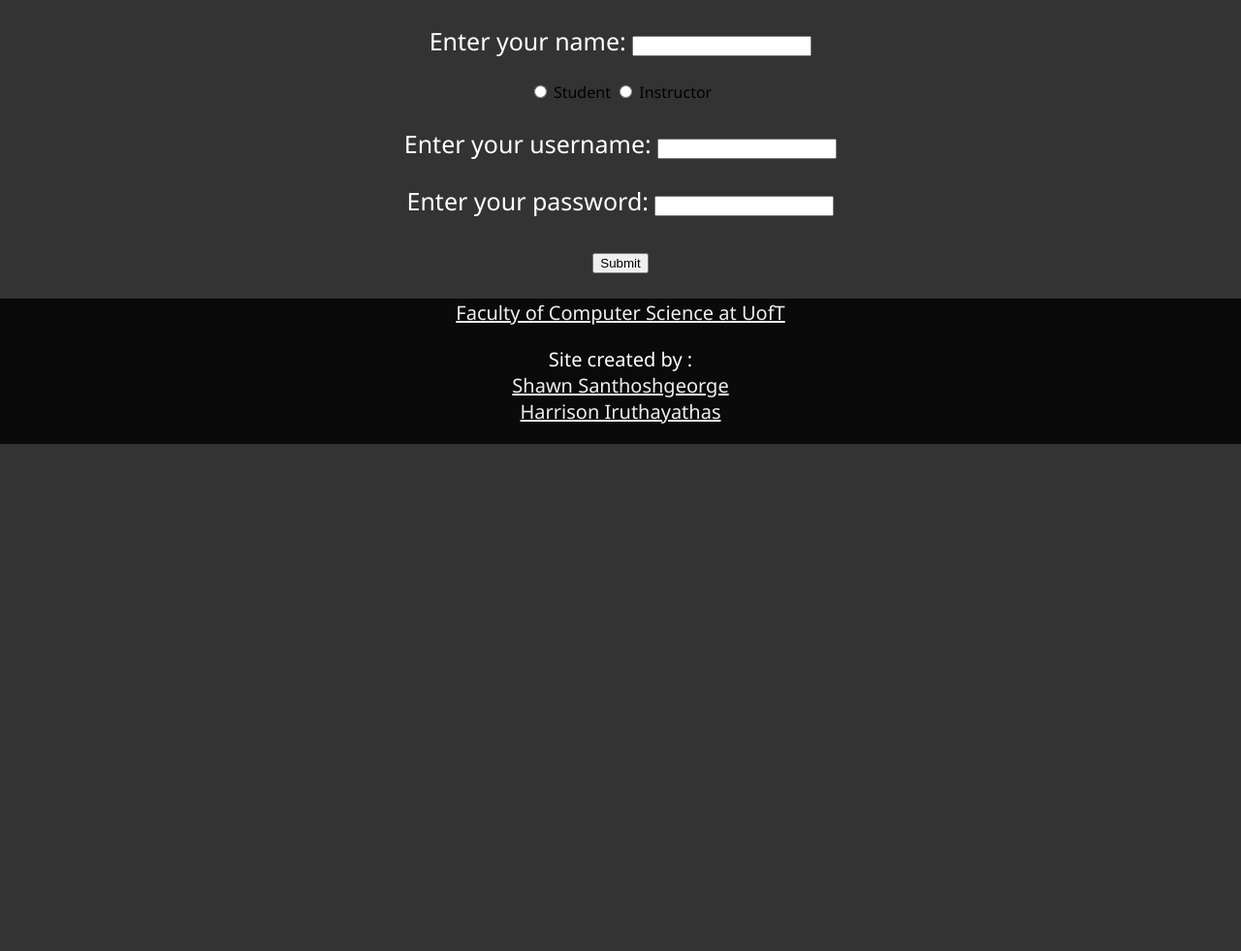
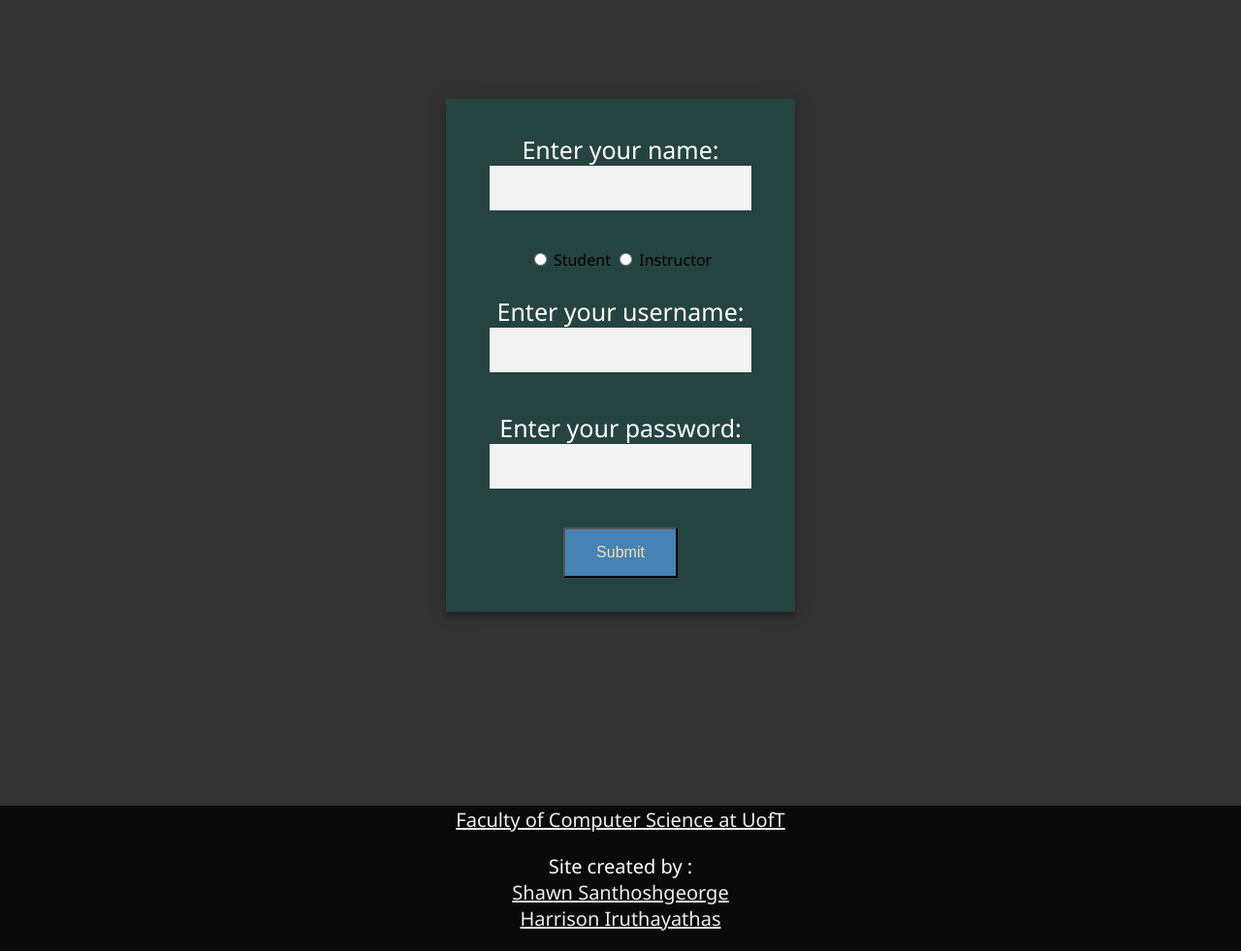
Before and after one commit to ShawnGeorge03/CSCB20-A3, a Flask app: page /signup in a window 1280 px wide. Shown: the part 50-1031 px from the top of the page at 97% size. Before the commit the page ends 508 px from the top, so only its background shows below. Run offline with Flask 2, Linux system fonts and the light colour scheme.

Commit message:
Made changes to the styling for login and signup page

```diff
--- /dev/null
+++ b/static/css/login-signup.css
@@ -0,0 +1,48 @@
+.wrapper {
+    width: 360px;
+    padding: 8% 0 0;
+    margin: 0 auto 200px;
+  }
+
+  form {
+    position: relative;
+    background: #254441;
+    margin: 0 auto 150px;
+    padding: 10px 45px;
+    text-align: center;
+    border: 100px black;
+    box-shadow: 0 0 20px 0 rgba(0, 0, 0, 0.2), 0 5px 5px 0 rgba(0, 0, 0, 0.24);
+  }
+
+  input[type="text"],
+  input[type="password"] {
+    font-family: sans-serif;
+    outline: 0;
+    background: #f2f2f2;
+    width: 100%;
+    border: 0;
+    margin: 0 0 15px;
+    padding: 15px;
+    box-sizing: border-box;
+    font-size: 14px;
+  }
+
+  input[type="submit"] {
+    color: wheat;
+    background-color: steelblue;
+    padding: 15px 32px;
+    text-align: center;
+    text-decoration: none;
+    display: inline-block;
+    font-size: 16px;
+  }
+
+  .required {
+    color: red;
+  }
+
+  @media (max-width: 1200px) {
+    .wrapper {
+      margin-top: 100px;
+    }
+  }
--- a/templates/login.html
+++ b/templates/login.html
@@ -4,7 +4,7 @@
   {{ super() }}
     <link
       rel="stylesheet"
-      href="{{ url_for('static', filename='css/login.css') }}"
+      href="{{ url_for('static', filename='css/login-signup.css') }}"
     />
   {% endblock %} {% block content %}
     <div class="wrapper">
--- a/templates/signup.html
+++ b/templates/signup.html
@@ -2,7 +2,10 @@
   {% block title %}Login{% endblock %}
   {% block head%}
   {{ super() }}
-
+    <link
+      rel="stylesheet"
+      href="{{ url_for('static', filename='css/login-signup.css') }}"
+    />
   {% endblock %}
   {% block content %}
     <div class="wrapper">
@@ -10,8 +13,8 @@
         <p>{{msg}}</p>
         <p>Enter your name: <input type="text" name="name" required=""/></p>
 
-        <input type="radio" name="usertype" id="option1" value="Student" required=""> Student </input>
-        <input type="radio" name="usertype" id="option2" value="Instructor" required=""> Instructor </input>
+        <label><input type="radio" name="usertype" value="Student" required="" /> Student</label>
+        <label><input type="radio" name="usertype" value="Instructor" required="" /> Instructor</label>
 
         <p>Enter your username: <input type="text" name="username" required="" /></p>
         <p>Enter your password: <input type="password" name="password" required="" /></p>
```
Also changed, not shown: static/css/login.css (deleted, +0 -31 lines).
